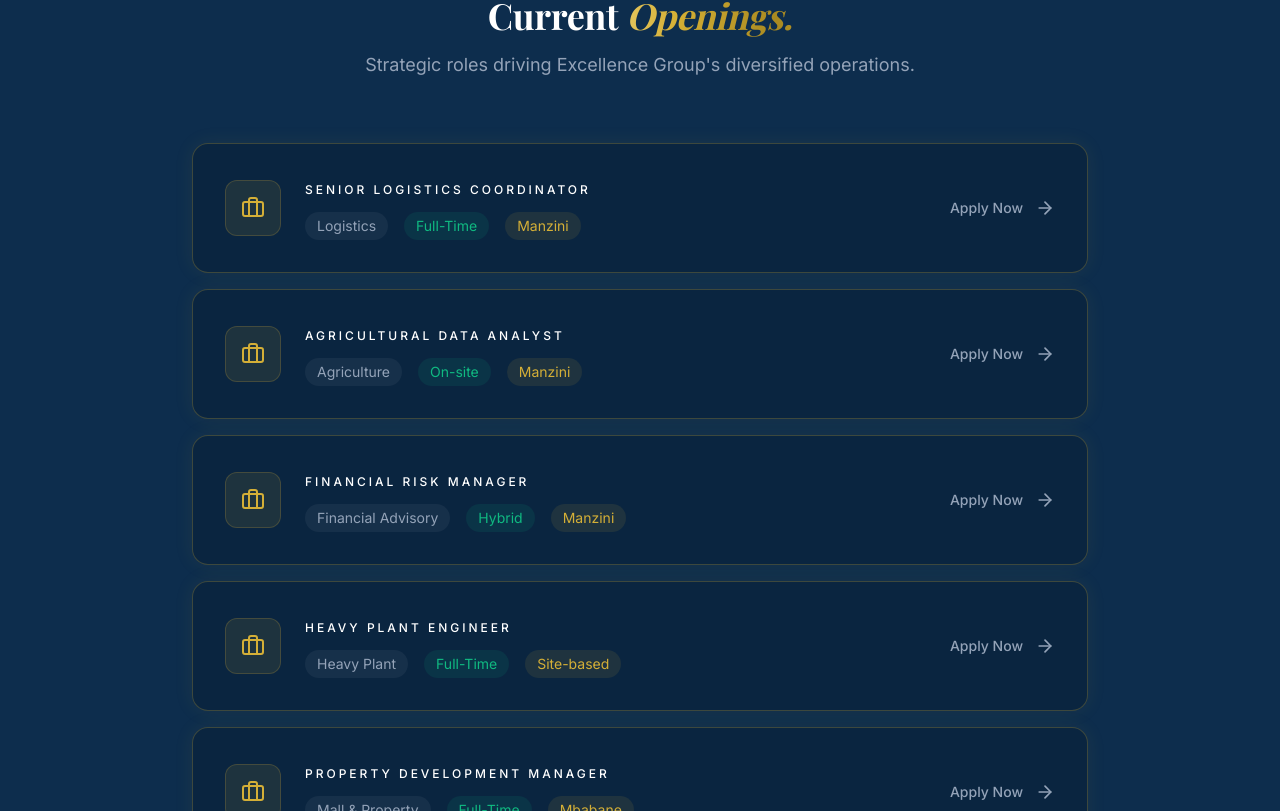
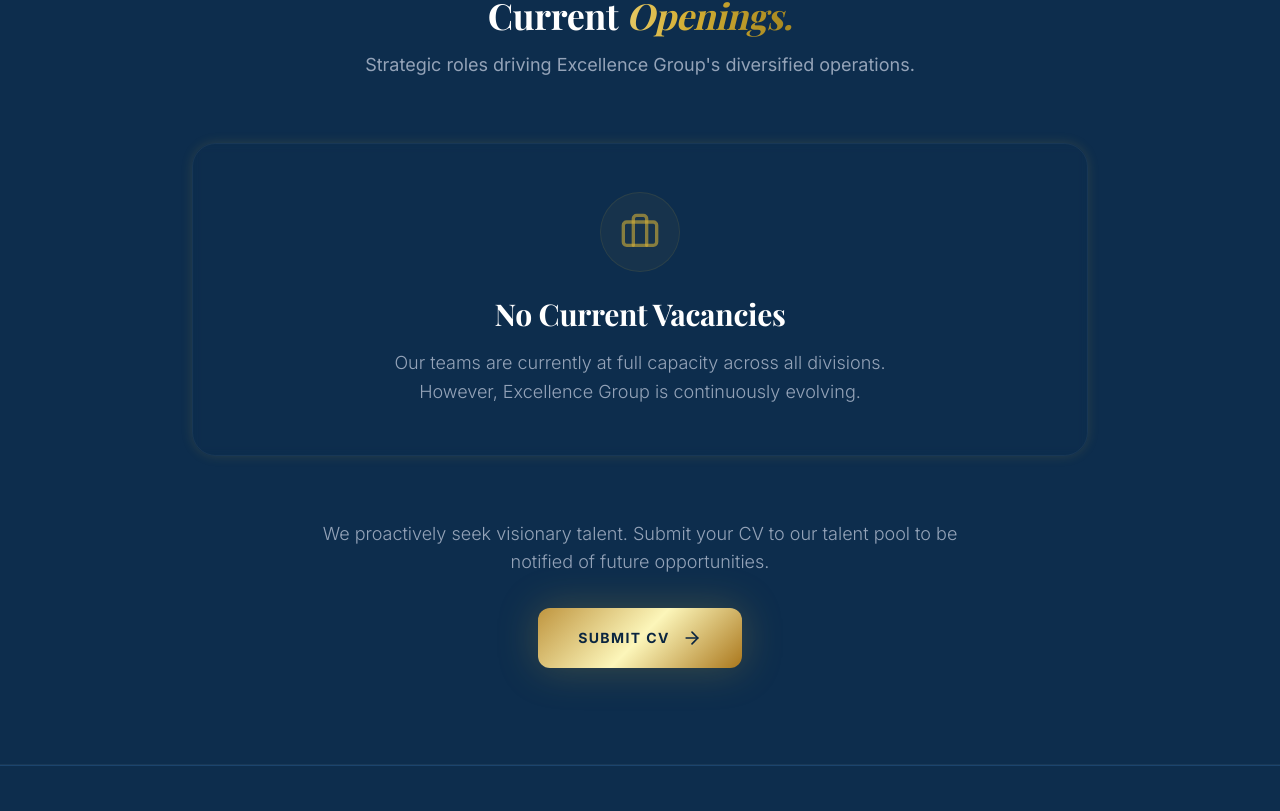
Before and after one commit to Poweezy/excellence-group, a Next.js app: page /careers in a window 1280 px wide. Shown: the part 1569-2380 px from the top of the page. Built offline with nearby package versions, Linux system fonts and the light colour scheme; a web font is replaced by a local one.

Commit message:
feat: Implement new careers and contact pages, including a contact form API endpoint.

```diff
--- a/app/api/contact/route.ts
+++ b/app/api/contact/route.ts
@@ -32,8 +32,13 @@
       );
     }
 
-    const body = await request.json();
-    const { name, company, email, subject, message } = body;
+    const formData = await request.formData();
+    const name = formData.get('name') as string;
+    const company = formData.get('company') as string;
+    const email = formData.get('email') as string;
+    const subject = formData.get('subject') as string;
+    const message = formData.get('message') as string;
+    const attachment = formData.get('attachment') as File | null;
 
     if (!name || !email || !message) {
       return NextResponse.json(
@@ -56,6 +61,8 @@
       email: sanitizeInput(email),
       subject: subject ? sanitizeInput(subject) : 'General Inquiry',
       message: sanitizeInput(message),
+      hasAttachment: attachment ? true : false,
+      attachmentName: attachment ? attachment.name : null,
     };
 
     console.log('Contact form submission:', sanitizedData);
--- a/app/careers/page.tsx
+++ b/app/careers/page.tsx
@@ -114,44 +114,23 @@
             </p>
           </AnimatedSection>
 
-          <div className="max-w-4xl mx-auto space-y-4">
-            {[
-              { title: "Senior Logistics Coordinator", dept: "Logistics", type: "Full-Time", loc: "Manzini" },
-              { title: "Agricultural Data Analyst", dept: "Agriculture", type: "On-site", loc: "Manzini" },
-              { title: "Financial Risk Manager", dept: "Financial Advisory", type: "Hybrid", loc: "Manzini" },
-              { title: "Heavy Plant Engineer", dept: "Heavy Plant", type: "Full-Time", loc: "Site-based" },
-              { title: "Property Development Manager", dept: "Mall & Property", type: "Full-Time", loc: "Mbabane" }
-            ].map((job, i) => (
-              <AnimatedSection key={job.title} delay={i * 0.1}>
-                <div
-                  className="p-8 rounded-2xl gold-border bg-dark hover:bg-dark-elevated hover:shadow-gold-lg transition-all group cursor-pointer flex flex-col lg:flex-row lg:items-center lg:justify-between lg:gap-6 relative hover:translate-y-[-2px]"
-                  style={{ animationDelay: `${i * 0.1}s` }}
-                >
-                  <div className="lg:flex lg:items-center lg:gap-6 mb-6 lg:mb-0">
-                    <div className="w-14 h-14 rounded-xl bg-primary/10 border border-primary/20 flex items-center justify-center flex-shrink-0 mb-4 lg:mb-0">
-                      <Briefcase className="w-6 h-6 text-primary" />
-                    </div>
-                    <div>
-                      <h3 className="luxury-text-accent text-xl font-bold text-white mb-2 group-hover:gold-shimmer transition-colors">{job.title}</h3>
-                      <div className="flex flex-wrap gap-4 text-sm text-slate-400">
-                        <span className="px-3 py-1 rounded-full bg-white/5">{job.dept}</span>
-                        <span className="px-3 py-1 rounded-full bg-secondary/10 text-secondary">{job.type}</span>
-                        <span className="px-3 py-1 rounded-full bg-primary/10 text-primary">{job.loc}</span>
-                      </div>
-                    </div>
-                  </div>
-                  <div className="flex items-center gap-3 ml-auto group-hover:translate-x-2 transition-transform duration-300">
-                    <span className="text-sm font-medium luxury-text-sans text-slate-400 group-hover:text-white">Apply Now</span>
-                    <ArrowRight className="w-5 h-5 text-slate-400 group-hover:text-white" />
-                  </div>
+          <div className="max-w-4xl mx-auto">
+            <AnimatedSection delay={0.1}>
+              <div className="p-12 text-center rounded-3xl border border-white/5 bg-dark-bg/40 backdrop-blur-sm shadow-gold-sm hover:shadow-gold-md hover:border-primary/20 transition-all duration-500">
+                <div className="w-20 h-20 mx-auto rounded-full bg-primary/5 border border-primary/10 flex items-center justify-center mb-6">
+                  <Briefcase className="w-10 h-10 text-primary/60" />
                 </div>
-              </AnimatedSection>
-            ))}
+                <h3 className="luxury-text-display text-2xl lg:text-3xl font-bold text-white mb-4">No Current Vacancies</h3>
+                <p className="text-slate-400 text-lg luxury-text-sans max-w-lg mx-auto leading-relaxed font-light">
+                  Our teams are currently at full capacity across all divisions. However, Excellence Group is continuously evolving.
+                </p>
+              </div>
+            </AnimatedSection>
           </div>
 
           <div className="text-center mt-16">
-            <p className="text-slate-500 text-lg mb-8 max-w-2xl mx-auto luxury-text-sans">
-              Don't see a fit? Join our talent pool for future opportunities.
+            <p className="text-slate-400 text-lg mb-8 max-w-2xl mx-auto luxury-text-sans font-light">
+              We proactively seek visionary talent. Submit your CV to our talent pool to be notified of future opportunities.
             </p>
             <Link
               href="/contact"
--- a/app/contact/page.tsx
+++ b/app/contact/page.tsx
@@ -10,6 +10,7 @@
   const [submitted, setSubmitted] = useState(false);
   const [loading, setLoading] = useState(false);
   const [error, setError] = useState('');
+  const [subject, setSubject] = useState('');
 
   return (
     <div className="overflow-hidden bg-dark-bg">
@@ -104,13 +105,11 @@
                       setError('');
 
                       const formData = new FormData(e.currentTarget);
-                      const data = Object.fromEntries(formData);
 
                       try {
                         const response = await fetch('/api/contact', {
                           method: 'POST',
-                          headers: { 'Content-Type': 'application/json' },
-                          body: JSON.stringify(data),
+                          body: formData,
                         });
 
                         if (response.ok) {
@@ -174,6 +173,8 @@
                         name="subject"
                         required
                         disabled={loading}
+                        value={subject}
+                        onChange={(e) => setSubject(e.target.value)}
                         className="w-full p-4 rounded-xl border border-dark-border bg-dark-card text-slate-200 focus:border-primary/50 focus:ring-1 focus:ring-primary/30 transition-all font-light appearance-none"
                       >
                         <option value="">Select an option</option>
@@ -184,6 +185,24 @@
                         <option>General Inquiry</option>
                       </select>
                     </div>
+
+                    {subject === "Career Opportunities" && (
+                      <motion.div
+                        initial={{ opacity: 0, height: 0 }}
+                        animate={{ opacity: 1, height: "auto" }}
+                        className="overflow-hidden"
+                      >
+                        <label className="block text-slate-400 text-xs uppercase tracking-wider mb-2 font-medium">Upload CV / Cover Letter (PDF, DOCX)</label>
+                        <input
+                          name="attachment"
+                          type="file"
+                          accept=".pdf,.doc,.docx"
+                          disabled={loading}
+                          required
+                          className="w-full p-3 rounded-xl border border-dark-border bg-dark-card text-slate-400 file:mr-4 file:py-2 file:px-4 file:rounded-lg file:border-0 file:text-sm file:font-bold file:bg-primary/10 file:text-primary hover:file:bg-primary/20 transition-all font-light"
+                        />
+                      </motion.div>
+                    )}
 
                     <div>
                       <label className="block text-slate-400 text-xs uppercase tracking-wider mb-2 font-medium">Message</label>
```
